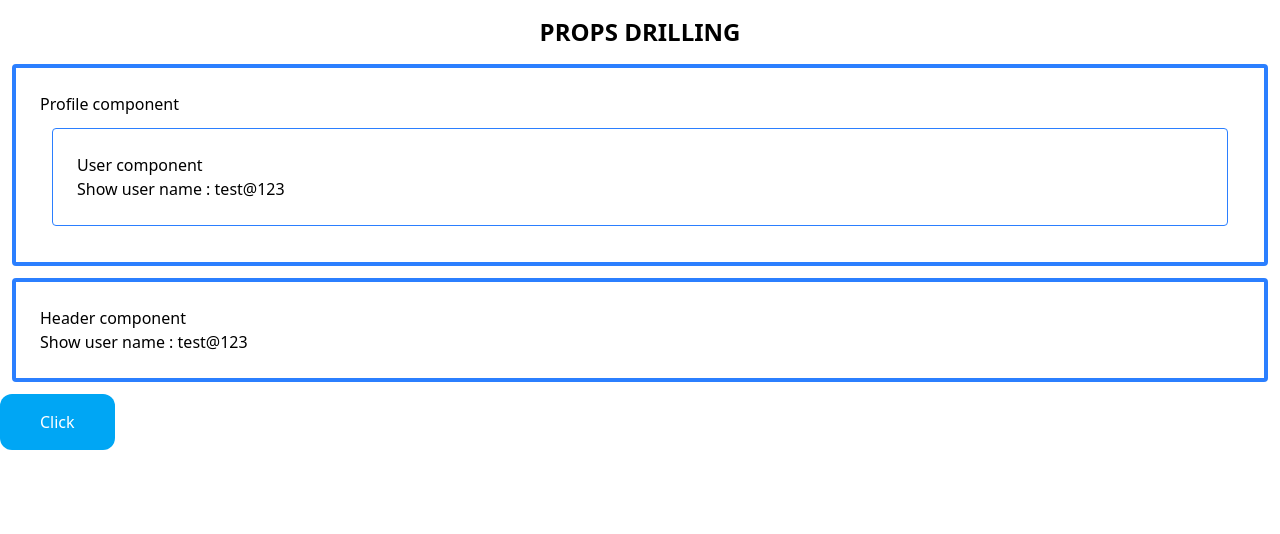
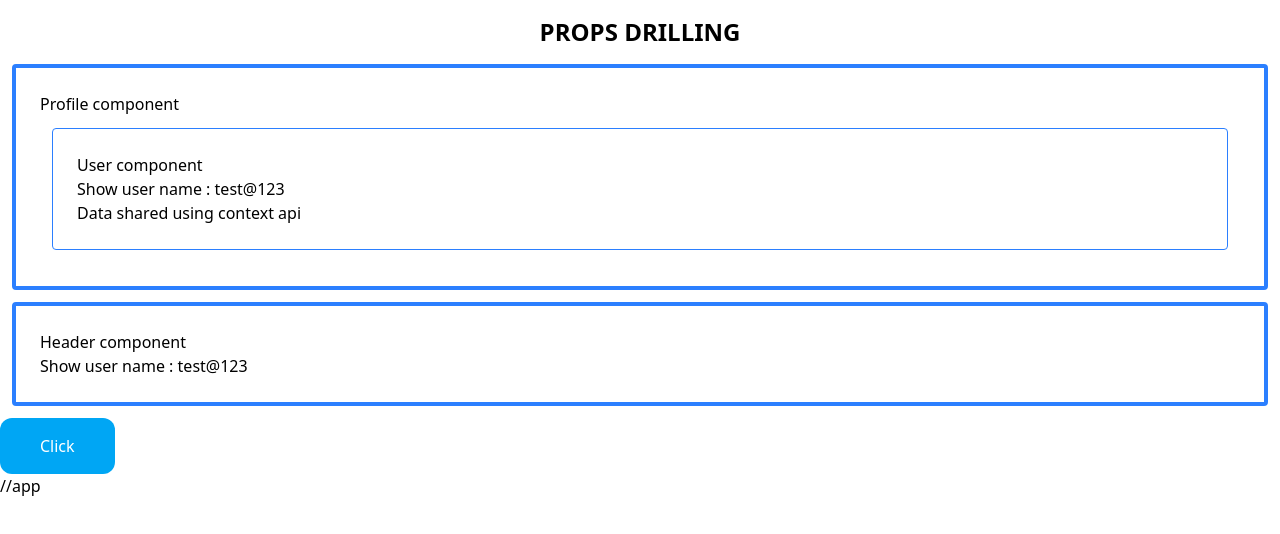
Before and after one commit to riteshpatidar08/React-TR3, a React (Vite) app: page /dashboard in a window 1280 px wide. Shown: the top 534 px of the page. Built offline with nearby package versions, Linux system fonts and the light colour scheme.

Commit message:
udpated till the props drilling

```diff
--- a/src/components/User.jsx
+++ b/src/components/User.jsx
@@ -1,13 +1,17 @@
-import React from 'react'
-
-function User({username}) {
-    console.log('user component is running')
+import React from 'react';
+import { useContext } from 'react';
+import { DataContext } from '../context/DataContext';
+function User({ username }) {
+  const newUsername = useContext(DataContext);
+  console.log(newUsername);
+  console.log('user component is running');
   return (
-    <div className='border p-6 border-blue-500 m-3 rounded-sm'>
-    <h1>User component</h1>
-    <h1>Show user name : {username}</h1>
-  </div>
-  )
+    <div className="border p-6 border-blue-500 m-3 rounded-sm">
+      <h1>User component</h1>
+      <h1>Show user name : {username}</h1>
+      <h1>{newUsername}</h1>
+    </div>
+  );
 }
 
-export default User
+export default User;
--- /dev/null
+++ b/src/context/DataContext.jsx
@@ -0,0 +1,16 @@
+//NOTE STEP1 IMPORT CREATECONTEXT FN FROM REACT ;
+import { createContext, useState } from 'react';
+
+//NOTE STEP2 call the createContext fn and save its result with in a variable name same as user context file and export it
+export const DataContext = createContext();
+
+//NOTE STEP3 Create a PROVIDER COMPONENT where you can define the data which you are going to share across your react application.
+export const DataProvider = ({ children }) => {
+  const [username, setUsername] = useState('Data shared using context api');
+  console.log(children);
+  return (
+    <DataContext.Provider value={username}>
+      {children} //app
+    </DataContext.Provider>
+  );
+};
--- a/src/main.jsx
+++ b/src/main.jsx
@@ -3,10 +3,15 @@ import { createRoot } from 'react-dom/client'
 import './index.css'
 import App from './App.jsx'
 import { BrowserRouter } from 'react-router-dom'
+import { DataProvider } from './context/DataContext.jsx'
 createRoot(document.getElementById('root')).render(
   <StrictMode>
     <BrowserRouter>
+    <DataProvider >
     <App />
+    </DataProvider>
+
+
     </BrowserRouter>
 
   </StrictMode>,
```
